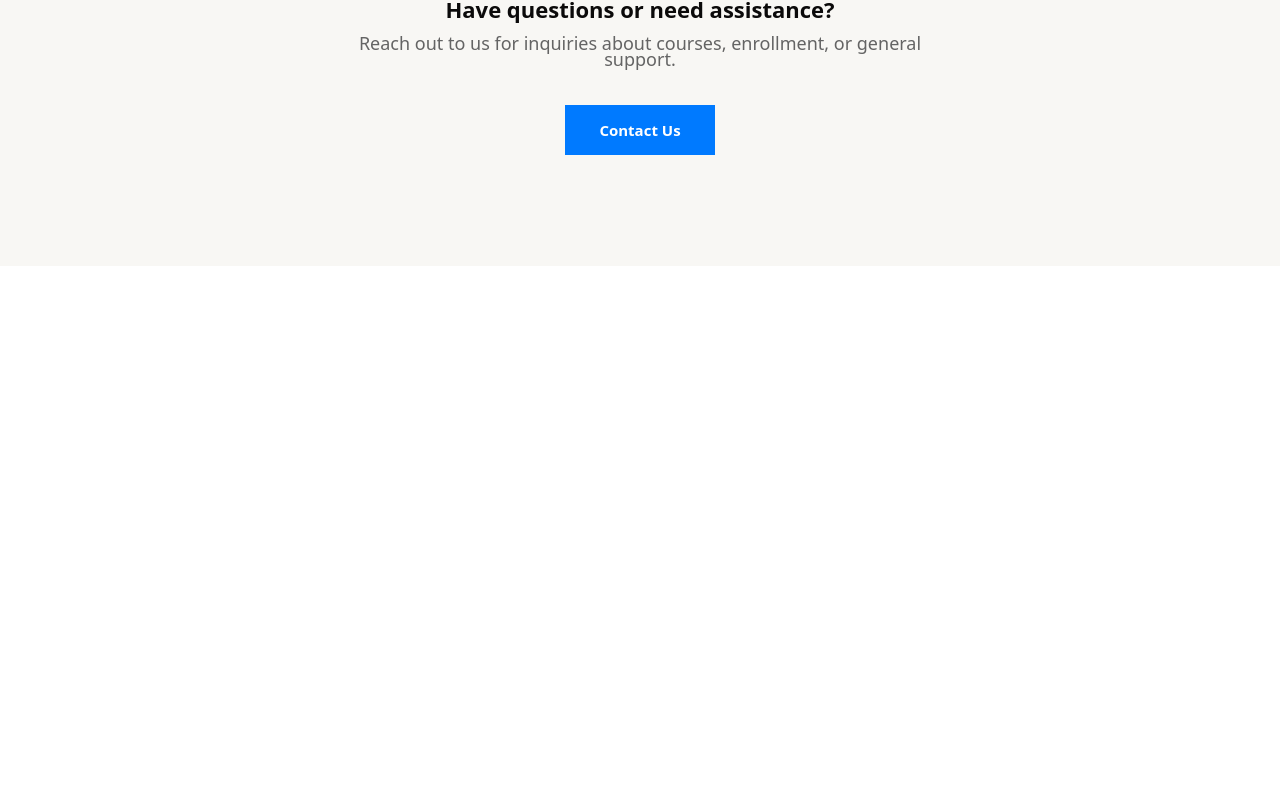
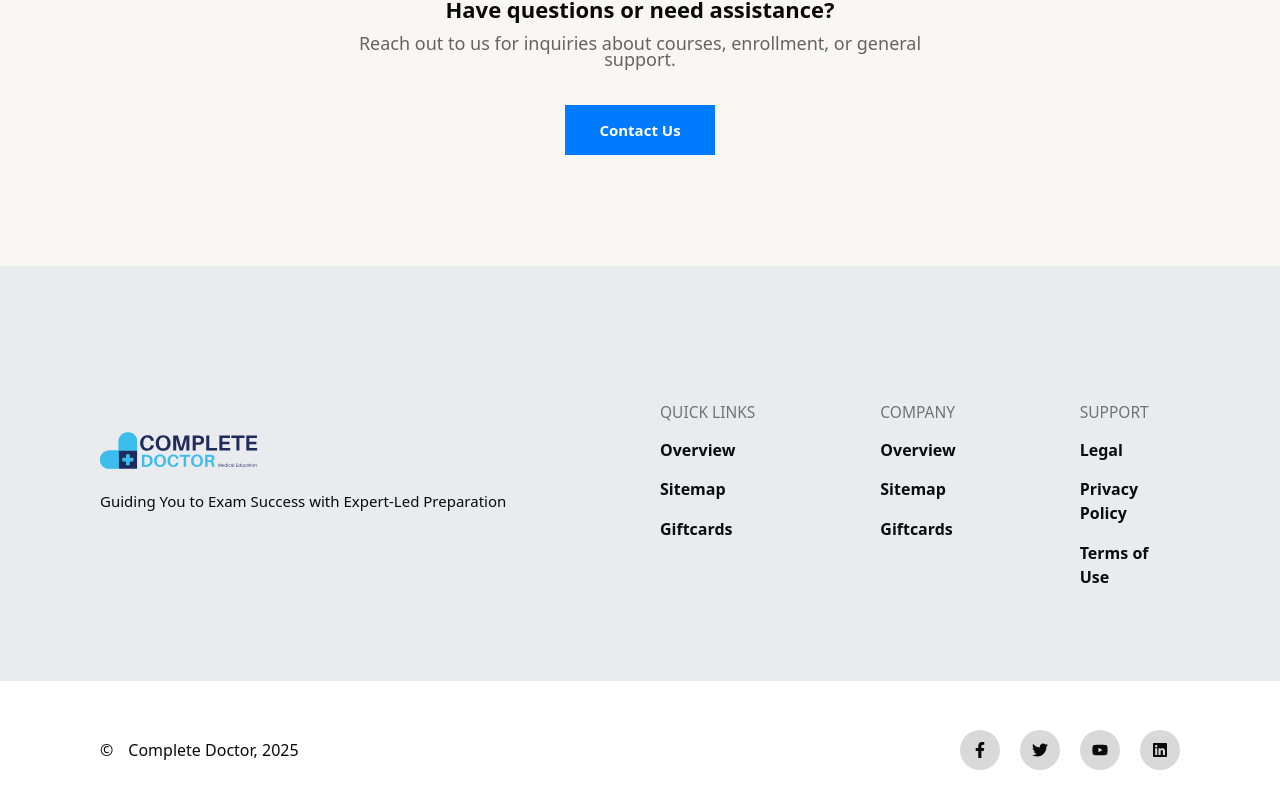
Before and after one commit to warengeorge/Complete_Doctor, a Next.js app in the folder apps/main/: page / in a window 1280 px wide. Shown: the part 4666-5475 px from the top of the page. Before the commit the page ends 4932 px from the top, so only its background shows below. Built offline with nearby package versions, Linux system fonts and the light colour scheme.

Commit message:
build Footer

```diff
--- /dev/null
+++ b/apps/main/src/app/components/Bottom.tsx
@@ -0,0 +1,45 @@
+import Link from 'next/link';
+import React from 'react';
+import { FaFacebookF, FaTwitter, FaYoutube, FaLinkedin } from 'react-icons/fa';
+
+const Bottom = () => {
+
+  return (
+    <div className='w-full h-[138px] flex justify-center items-center py-[30px] px-5 md:px-15 lg:px-25'>
+      <div className='w-full flex flex-col-reverse md:flex-row justify-center md:justify-between items-center gap-[30px]'>
+        <div className='text-xs md:text-base flex gap-[15px]'>
+          <span>&copy;</span>
+          <span>Complete Doctor, {new Date().getFullYear()}</span>
+        </div>
+        <div className='flex items-center gap-5 w-auto h-[60px]'>
+          <Link
+            href='#'
+            className='w-[40px] h-[40px] rounded-full flex justify-center items-center bg-[#D9D9D9] hover:bg-[#F8F7F4] transition-all duration-300 ease-in-out'
+          >
+            <FaFacebookF className='text-[#0B0A0A] text-base' />
+          </Link>
+          <Link
+            href='#'
+            className='w-[40px] h-[40px] rounded-full flex justify-center items-center bg-[#D9D9D9] hover:bg-[#F8F7F4] transition-all duration-300 ease-in-out'
+          >
+            <FaTwitter className='text-[#0B0A0A] text-base' />
+          </Link>
+          <Link
+            href='#'
+            className='w-[40px] h-[40px] rounded-full flex justify-center items-center bg-[#D9D9D9] hover:bg-[#F8F7F4] transition-all duration-300 ease-in-out'
+          >
+            <FaYoutube className='text-[#0B0A0A] text-base' />
+          </Link>
+          <Link
+            href='#'
+            className='w-[40px] h-[40px] rounded-full flex justify-center items-center bg-[#D9D9D9] hover:bg-[#F8F7F4] transition-all duration-300 ease-in-out'
+          >
+            <FaLinkedin className='text-[#0B0A0A] text-base' />
+          </Link>
+        </div>
+      </div>
+    </div>
+  );
+};
+
+export default Bottom;
--- a/apps/main/src/app/components/FAQ.tsx
+++ b/apps/main/src/app/components/FAQ.tsx
@@ -1,6 +1,5 @@
 import React from 'react';
 
-import { Card } from '@/components/ui/card';
 import {
   Accordion,
   AccordionContent,
@@ -51,7 +50,7 @@ const FAQ = () => {
         </div>
         <div>
           <Accordion type='single' collapsible className='w-full'>
-            <AccordionItem value='item-1' className='bg-[#FAFAFA]'>
+            <AccordionItem value='item-2' className='bg-[#FAFAFA]'>
             <AccordionTrigger className='flex items-center gap-2 px-4 lg:px-[35px] hover:no-underline border-[0.605px] border-[#ECECEC] rounded-[7.5px] lg:h-[66px]'>
                 <div className='flex items-center gap-2 flex-1'>
                   <span className='text-xs lg:text-[15px] font-semibold text-[#646464]'>
@@ -70,7 +69,7 @@ const FAQ = () => {
         </div>
         <div>
           <Accordion type='single' collapsible className='w-full'>
-            <AccordionItem value='item-1' className='bg-[#FAFAFA]'>
+            <AccordionItem value='item-3' className='bg-[#FAFAFA]'>
             <AccordionTrigger className='flex items-center gap-2 px-4 lg:px-[35px] hover:no-underline border-[0.605px] border-[#ECECEC] rounded-[7.5px] lg:h-[66px]'>
                 <div className='flex items-center gap-2 flex-1'>
                   <span className='text-xs lg:text-[15px] font-semibold text-[#646464]'>
@@ -90,7 +89,7 @@ const FAQ = () => {
         </div>
         <div>
           <Accordion type='single' collapsible className='w-full'>
-            <AccordionItem value='item-1' className='bg-[#FAFAFA]'>
+            <AccordionItem value='item-4' className='bg-[#FAFAFA]'>
             <AccordionTrigger className='flex items-center gap-2 px-4 lg:px-[35px] hover:no-underline border-[0.605px] border-[#ECECEC] rounded-[7.5px] lg:h-[66px]'>
                 <div className='flex items-center gap-2 flex-1'>
                   <span className='text-xs lg:text-[15px] font-semibold text-[#646464]'>
@@ -110,7 +109,7 @@ const FAQ = () => {
         </div>
         <div>
           <Accordion type='single' collapsible className='w-full'>
-            <AccordionItem value='item-1' className='bg-[#FAFAFA]'>
+            <AccordionItem value='item-5' className='bg-[#FAFAFA]'>
             <AccordionTrigger className='flex items-center gap-2 px-4 lg:px-[35px] hover:no-underline border-[0.605px] border-[#ECECEC] rounded-[7.5px] lg:h-[66px]'>
                 <div className='flex items-center gap-2 flex-1'>
                   <span className='text-xs lg:text-[15px] font-semibold text-[#646464]'>
--- a/apps/main/src/app/components/Footer.tsx
+++ b/apps/main/src/app/components/Footer.tsx
@@ -0,0 +1,56 @@
+import React from 'react';
+import Image from 'next/image';
+
+const Footer = () => {
+  return (
+    <div className='w-full h-auto py-15 lg:py-20 px-[30px] lg:px-25 bg-gray-200/80'>
+      <div className='w-full h-[255px] flex flex-col md:flex-row items-center gap-[50px] md:justify-between'>
+        <div className='w-full h-[95px] gap-[15px] flex flex-col'>
+          <Image
+            src='/icons/complete-doc-logo.svg'
+            width={160.7}
+            height={40}
+            alt='logo'
+            className='block lg:hidden'
+          />
+          <Image
+            src='/icons/complete-doc-logo.svg'
+            width={200}
+            height={50}
+            alt='logo'
+            className='hidden lg:block'
+          />
+          <span className='text-[13px] md:text-[15px] font-medium'>Guiding You to Exam Success with Expert-Led Preparation</span>
+        </div>
+        <div className='w-full lg:w-[520px] h-[110px] lg:h-[143px] flex justify-between md:gap-[120px]'>
+            <div className='w-[73px] lg:w-[120px] h-full flex flex-col gap-[15.45px]'>
+                <h3 className='text-[#737373] text-xs lg:text-[15.5px] uppercase'>Quick Links</h3>
+                <ul className='flex flex-col gap-[15.45px] text-xs lg:text-base text-[#0C0C0C] font-semibold'>
+                    <li>Overview</li>
+                    <li>Sitemap</li>
+                    <li>Giftcards</li>
+                </ul>
+            </div>
+            <div className='w-[73px] lg:w-[95px] h-full flex flex-col gap-[15.45px]'>
+                <h3 className='text-[#737373] text-xs lg:text-[15.5px] uppercase'>Company</h3>
+                <ul className='flex flex-col gap-[15.45px] text-xs lg:text-base text-[#0C0C0C] font-semibold'>
+                    <li>Overview</li>
+                    <li>Sitemap</li>
+                    <li>Giftcards</li>
+                </ul>
+            </div>
+            <div className='w-[84px] lg:w-[120px] h-full flex flex-col gap-[15.45px]'>
+                <h3 className='text-[#737373] text-xs lg:text-[15.5px] uppercase'>Support</h3>
+                <ul className='flex flex-col gap-[15.45px] text-xs lg:text-base text-[#0C0C0C] font-semibold'>
+                    <li>Legal</li>
+                    <li>Privacy Policy</li>
+                    <li>Terms of Use</li>
+                </ul>
+            </div>
+        </div>
+      </div>
+    </div>
+  );
+};
+
+export default Footer;
--- a/apps/main/src/app/page.tsx
+++ b/apps/main/src/app/page.tsx
@@ -7,6 +7,8 @@ import Profile from './components/Profile';
 import Testimonials from './components/Testimonials';
 import FAQ from './components/FAQ';
 import ContactUs from './components/ContactUs';
+import Footer from './components/Footer';
+import Bottom from './components/Bottom';
 
 export default function Home() {
   return (
@@ -20,6 +22,8 @@ export default function Home() {
       <Testimonials />
       <FAQ />
       <ContactUs />
+      <Footer />
+      <Bottom />
     </main>
   );
 }
```
Also changed, not shown: apps/main/src/app/components/icons/icons.tsx (line endings or trailing spaces).
